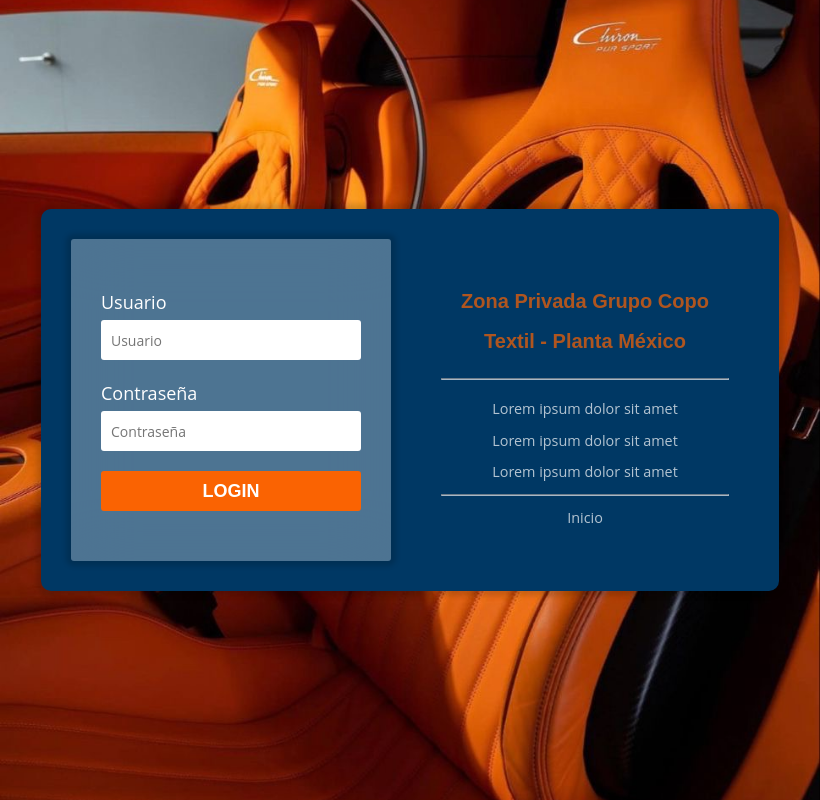
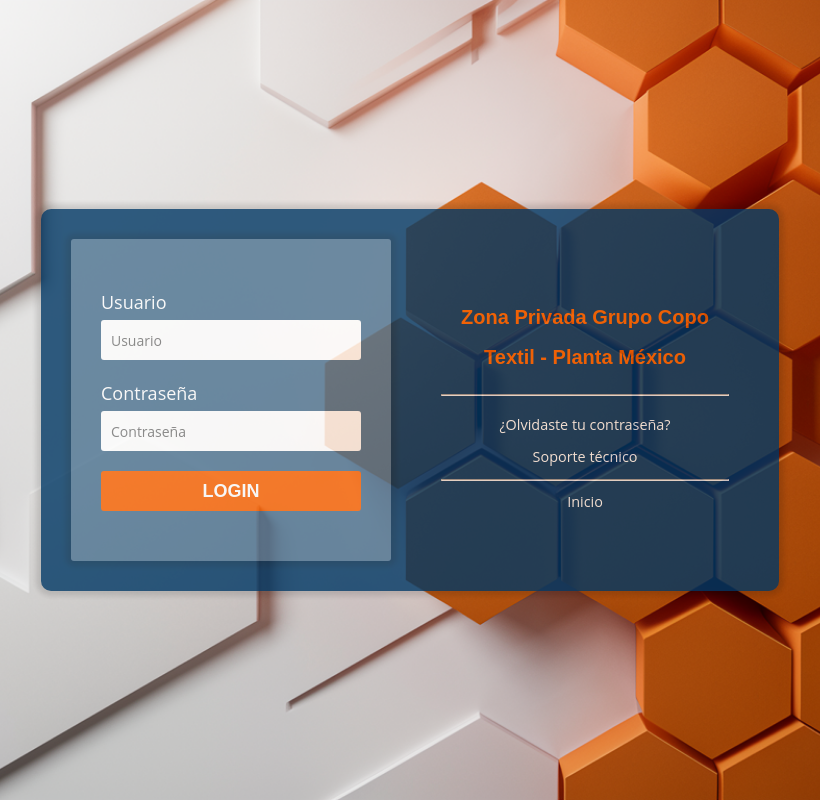
Before and after one commit to orli11/SISTEMA-COPO, an Electron app: page login.html in a window 820 px wide. Drawn offline with Linux system fonts and the light colour scheme.

Commit message:
Diseños extras

```diff
--- a/css/style.css
+++ b/css/style.css
@@ -155,9 +155,7 @@
     min-height: 100vh;
     width: 100%;
     height: 100%;
-
-
-    background-image: url(../img/img-fondo.png);
+    background-image: url(../img/fondo-copo1.png);
     background-position: center;
     background-size: cover;
 }
@@ -169,6 +167,7 @@
     min-width: 38rem;
     max-width: 90rem;
     width: 90%;
+    opacity: .8;
     background-color: var(--azul);
     border-radius: 10px 10px 10px 10px;
     -moz-border-radius: 10px 10px 10px 10px;
@@ -191,8 +190,6 @@
     border-radius: 3px 3px 3px 3px;
     -moz-border-radius: 3px 3px 3px 3px;
     -webkit-border-radius: 3px 3px 3px 3px;
-    opacity: 1;
-    filter: alpha(opacity=1);
 }
 .login label {
     display: block;
@@ -236,8 +233,6 @@
 .contendio-formulario {
     text-align: center;
     width: 100%;
-    opacity: 0.7;
-    filter: alpha(opacity=70);
     padding:20px 20px 20px 50px;
 }
 .titulo-formulario {
@@ -258,9 +253,8 @@
 }
 
 .pie-formulario a:hover {
-    color: var(--grisClaro);
+    color: var(--naranja);
 }
-/* Media queries */
 @media (max-width: 768px) {
     .contenedor-centrado {
       flex-direction: column;
@@ -271,7 +265,6 @@
       margin-top: 20px;
     }
   }
-
 @media (max-width: 480px) {
     .login {
         padding: 10px;
--- a/login.html
+++ b/login.html
@@ -35,11 +35,11 @@
           <h2 class="titulo-formulario">Zona Privada Grupo Copo Textil - Planta México</h2>
           <hr>
           <div class="pie-formulario">
-            <a>Lorem ipsum dolor sit amet</a>
-            <a>Lorem ipsum dolor sit amet</a>
-            <a>Lorem ipsum dolor sit amet</a>
+            <a>¿Olvidaste tu contraseña?</a>
+            <a>Soporte técnico</a>
+
             <hr>
-            <a href="index.html">Inicio</a>
+            <a href="index.html" class="btn-return">Inicio</a>
           </div>
         </div>
       </div>
```
Also changed, not shown: img/fondo-copo1.png (added).
